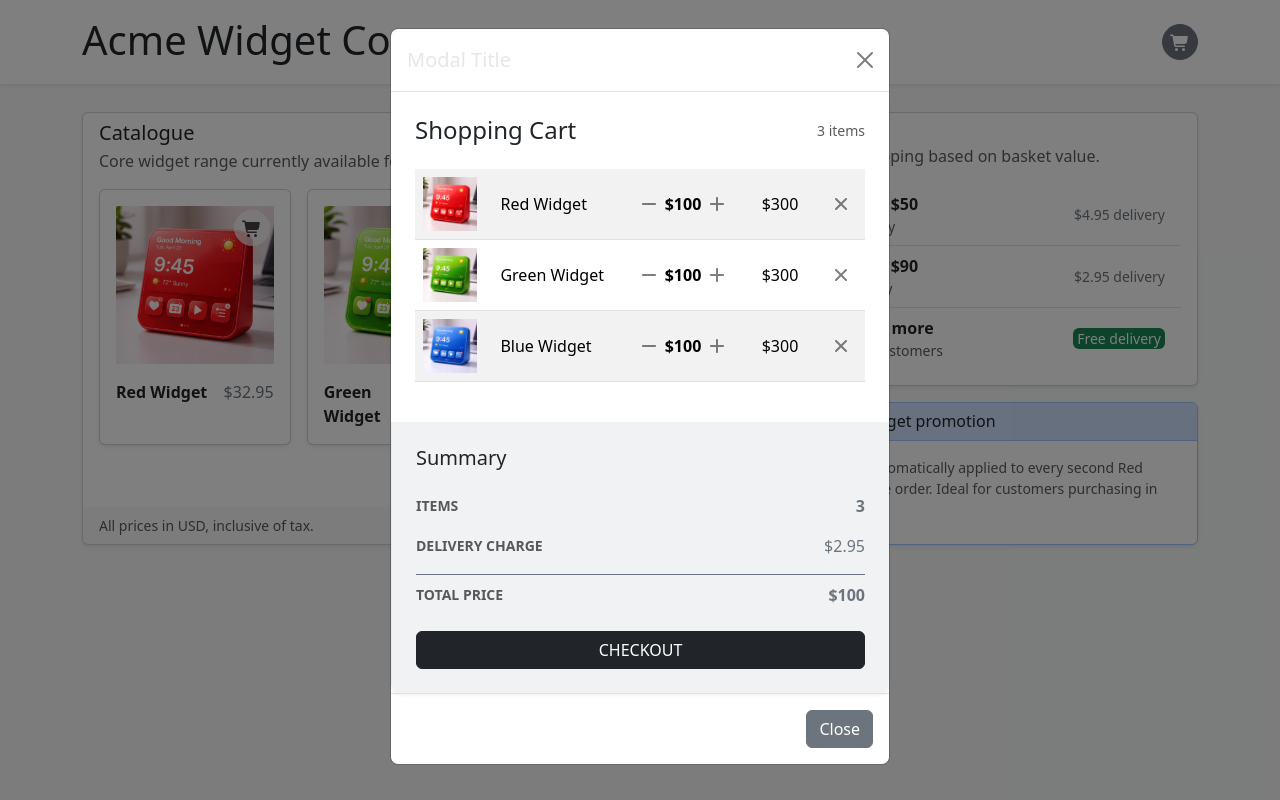
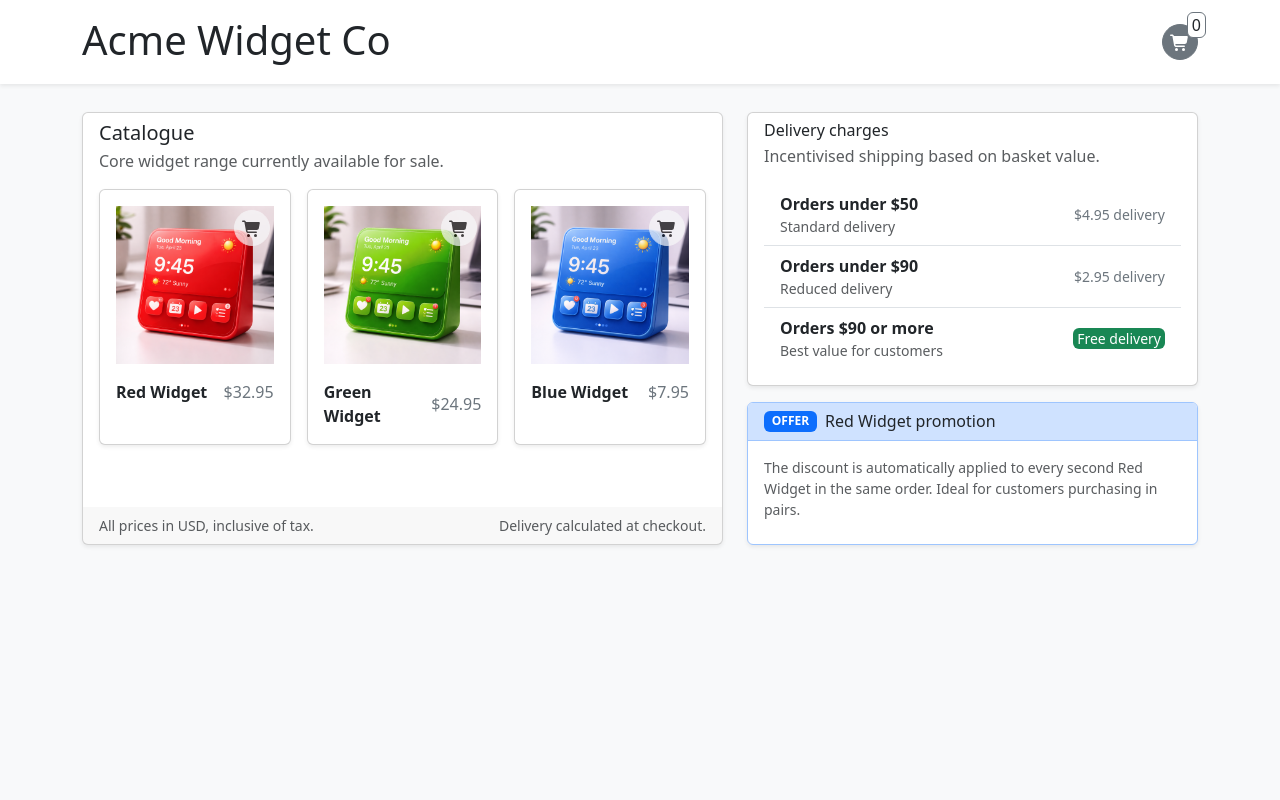
Before and after one commit to DarkDragon009/acme-widget-co, a React (Vite) app: page / in a window 1280 px wide. Built offline with nearby package versions, Linux system fonts and the light colour scheme.

Commit message:
feat(cart): add product add/remove actions and delivery-inclusive total calculation

```diff
--- a/src/App.css
+++ b/src/App.css
@@ -75,3 +75,7 @@
 .icon-btn:hover {
   opacity: 1;
 }
+
+.bg-modal {
+  background: rgba(0, 0, 0, 0.5);
+}
--- a/src/App.tsx
+++ b/src/App.tsx
@@ -10,7 +10,7 @@ import { Modal } from "@/components/Modal";
 import "@/App.css";
 
 const App = () => {
-  const [openModal, setOpenModal] = useState(true);
+  const [openModal, setOpenModal] = useState(false);
 
   return (
     <div className="app bg-light py-5">
--- a/src/components/Modal/Modal.tsx
+++ b/src/components/Modal/Modal.tsx
@@ -5,15 +5,14 @@ import { ShoppingCart } from "@/components/ShoppingCart";
 const Modal = ({ setOpenModal }: { setOpenModal: Function }) => {
   return (
     <div
-      className="modal fade show d-block"
+      className="modal fade show d-block bg-modal"
       tabIndex={-1}
       role="dialog"
-      style={{ backgroundColor: "rgba(0,0,0,0.5)" }}
     >
       <div className="modal-dialog" role="document">
         <div className="modal-content">
           <div className="modal-header">
-            <h5 className="modal-title">Modal Title</h5>
+            <h5 className="modal-title">Shopping Cart</h5>
             <button
               type="button"
               className="btn-close"
@@ -21,15 +20,6 @@ const Modal = ({ setOpenModal }: { setOpenModal: Function }) => {
             />
           </div>
           <ShoppingCart />
-          <div className="modal-footer">
-            <button
-              type="button"
-              className="btn btn-secondary"
-              onClick={() => setOpenModal(false)}
-            >
-              Close
-            </button>
-          </div>
         </div>
       </div>
     </div>
--- a/src/components/ProductCatalogue/ProductCard.tsx
+++ b/src/components/ProductCatalogue/ProductCard.tsx
@@ -12,7 +12,7 @@ interface Product {
 }
 
 const ProductCard = ({ product }: { product: Product }) => {
-  const cardItems = useCartStore((state) => state.cardItems);
+  const cartItems = useCartStore((state) => state.cartItems);
   const increase = useCartStore((state) => state.increase);
   const addProduct = (code: string) => (e: any) => {
     increase(code);
--- a/src/components/ShoppingCart/CartItem.tsx
+++ b/src/components/ShoppingCart/CartItem.tsx
@@ -3,18 +3,17 @@ import React from "react";
 import { FontAwesomeIcon } from "@fortawesome/react-fontawesome";
 import { faPlus, faMinus, faXmark } from "@fortawesome/free-solid-svg-icons";
 
-interface Product {
-  product: {
-    name: string;
-    code: string;
-    price: number;
-    imageUrl: string;
-  };
-}
+import { useCartStore } from "@/stores/useCartStore";
+import products from "@/data/products.json";
 
-const CartItem = ({ product }: Product) => {
+const CartItem = ({ code }: { code: string }) => {
+  const { cartItems, increase, decrease, remove } = useCartStore(
+    (state) => state,
+  );
+  const product: any = products.find((value) => value.code === code);
+
   return (
-    <tr key={product.code}>
+    <tr>
       <td>
         <img
           src={product.imageUrl}
@@ -27,18 +26,20 @@ const CartItem = ({ product }: Product) => {
       <td className="align-content-center">{product.name}</td>
       <td className="fw-semibold align-content-center text-end">
         <div className="d-flex align-items-center">
-          <button className="icon-btn">
+          <button className="icon-btn" onClick={(e) => decrease(code)}>
             <FontAwesomeIcon icon={faMinus} />
           </button>
-          <span>$100</span>
-          <button className="icon-btn">
+          <span>{cartItems[code]}</span>
+          <button className="icon-btn" onClick={(e) => increase(code)}>
             <FontAwesomeIcon icon={faPlus} />
           </button>
         </div>
       </td>
-      <td className="align-content-center">$300</td>
+      <td className="align-content-center">
+        {(cartItems[code] * product.price).toFixed(2)}
+      </td>
       <td className="align-content-center text-end">
-        <button className="icon-btn">
+        <button className="icon-btn" onClick={(e) => remove(code)}>
           <FontAwesomeIcon icon={faXmark} />
         </button>
       </td>
--- a/src/components/ShoppingCart/ShoppingCart.tsx
+++ b/src/components/ShoppingCart/ShoppingCart.tsx
@@ -1,60 +1,44 @@
 import React, { useMemo, useState } from "react";
 
 import CartItem from "./CartItem";
+import Summary from "./Summary";
 
 import { FontAwesomeIcon } from "@fortawesome/react-fontawesome";
 import { faPlus, faMinus, faXmark } from "@fortawesome/free-solid-svg-icons";
 
+import { useCartStore } from "@/stores/useCartStore";
+
 import products from "@/data/products.json";
 
 const ShoppingCart = () => {
+  const { cartItems } = useCartStore((state) => state);
+  const soldItemsCount = Object.values(cartItems).reduce(
+    (total, count) => Number(total) + Number(count),
+    0,
+  );
+
   return (
     <section className="shopping-cart-ui shadow-sm">
       <div className="row g-0">
         <div className="shopping-cart-ui__left p-4">
-          <div className="d-flex justify-content-between align-items-center mb-4">
-            <h2 className="h4 mb-0 text-dark">Shopping Cart</h2>
-            <div className="text-body-secondary small">3 items</div>
+          <div className="d-flex justify-content-between align-items-center">
+            <div className="text-body-secondary small">
+              {Number(soldItemsCount)} items purchased
+            </div>
           </div>
-
-          <table className="table table-striped">
-            <tbody>
-              {products.map((product) => (
-                <CartItem key={product.code} product={product} />
-              ))}
-            </tbody>
-          </table>
+          {Object.values(cartItems).length > 0 && (
+            <table className="table table-striped mt-4">
+              <tbody>
+                {Object.keys(cartItems).map((code) => (
+                  <CartItem key={code} code={code} />
+                ))}
+              </tbody>
+            </table>
+          )}
         </div>
 
         <aside className="shopping-cart-ui__right p-4">
-          <h3 className="h5 mb-4 text-dark">Summary</h3>
-
-          <div className="vstack gap-3">
-            <div className="d-flex justify-content-between align-items-center">
-              <div className="text-uppercase small fw-semibold text-body-secondary">
-                Items
-              </div>
-              <div className="fw-semibold text-secondary">3</div>
-            </div>
-
-            <div className="d-flex justify-content-between align-items-center">
-              <span className="text-uppercase small fw-semibold text-body-secondary">
-                Delivery Charge
-              </span>
-              <span className="text-secondary">$2.95</span>
-            </div>
-
-            <div className="d-flex justify-content-between align-items-center border-top border-secondary pt-2">
-              <div className="text-uppercase small fw-semibold text-body-secondary">
-                Total price
-              </div>
-              <div className="fw-semibold text-secondary">$100</div>
-            </div>
-
-            <button className="btn btn-dark w-100 mt-2" type="button">
-              CHECKOUT
-            </button>
-          </div>
+          <Summary />
         </aside>
       </div>
     </section>
--- /dev/null
+++ b/src/components/ShoppingCart/Summary.tsx
@@ -0,0 +1,53 @@
+import React from "react";
+
+import { useCartStore } from "@/stores/useCartStore";
+import { getDeliveryCharge, getProductsPrice } from "@/utils/calcUtils";
+
+const Summary = () => {
+  const { cartItems } = useCartStore((state) => state);
+  const productsPrice = getProductsPrice(cartItems);
+  const deliveryCharge = getDeliveryCharge(productsPrice);
+  const itemsTotalCount = Object.values(cartItems).reduce(
+    (total, count) => Number(total) + Number(count),
+    0,
+  );
+
+  return (
+    <>
+      <h3 className="h5 mb-4 text-dark">Summary</h3>
+
+      <div className="vstack gap-3">
+        <div className="d-flex justify-content-between align-items-center">
+          <div className="text-uppercase small fw-semibold text-body-secondary">
+            Items
+          </div>
+          <div className="fw-semibold text-secondary">
+            {Number(itemsTotalCount)}
+          </div>
+        </div>
+
+        <div className="d-flex justify-content-between align-items-center">
+          <span className="text-uppercase small fw-semibold text-body-secondary">
+            Delivery Charge
+          </span>
+          <span className="text-secondary">${deliveryCharge}</span>
+        </div>
+
+        <div className="d-flex justify-content-between align-items-center border-top border-secondary pt-2">
+          <div className="text-uppercase small fw-semibold text-body-secondary">
+            Total price
+          </div>
+          <div className="fw-semibold text-secondary">
+            {(productsPrice + deliveryCharge).toFixed(2)}
+          </div>
+        </div>
+
+        <button className="btn btn-dark w-100 mt-2" type="button">
+          CHECKOUT
+        </button>
+      </div>
+    </>
+  );
+};
+
+export default Summary;
--- a/src/layouts/Header/Header.tsx
+++ b/src/layouts/Header/Header.tsx
@@ -3,17 +3,33 @@ import React from "react";
 import { FontAwesomeIcon } from "@fortawesome/react-fontawesome";
 import { faCartShopping } from "@fortawesome/free-solid-svg-icons";
 
+import { useCartStore } from "@/stores/useCartStore";
+
 const Header = ({ setOpenModal }: { setOpenModal: Function }) => {
+  const { cartItems } = useCartStore((state) => state);
+  const purchasedItemsCount = Object.values(cartItems).reduce(
+    (total, count) => Number(total) + Number(count),
+    0,
+  );
+
   return (
     <div className="container">
       <div className="d-flex justify-content-between align-items-center bg-white">
         <h1 className="mb-1 text-dark">Acme Widget Co</h1>
+        <div style={{ position: "relative" }}>
           <button
             className="btn btn-secondary rounded-circle px-0 shopping-cart-btn"
             onClick={(e) => setOpenModal(true)}
           >
             <FontAwesomeIcon icon={faCartShopping} />
           </button>
+          <span
+            className="bg-white border border-secondary px-1 rounded text-dark"
+            style={{ position: "absolute", top: -12, right: -8 }}
+          >
+            {Number(purchasedItemsCount)}
+          </span>
+        </div>
       </div>
     </div>
   );
--- a/src/stores/useCartStore.ts
+++ b/src/stores/useCartStore.ts
@@ -1,28 +1,42 @@
 import { create } from "zustand";
+import { persist } from "zustand/middleware";
 
 type CartState = {
-  cardItems: any;
+  cartItems: any;
   increase: (code: string) => void;
   decrease: (code: string) => void;
+  remove: (code: string) => void;
 };
 
-export const useCartStore = create<CartState>((set) => ({
-  cardItems: {},
+export const useCartStore = create<CartState>()(
+  persist(
+    (set) => ({
+      cartItems: {},
       increase: (code) => {
         set((state) => {
-      if (state.cardItems[code]) state.cardItems[code]++;
-      else state.cardItems[code] = 1;
+          if (state.cartItems[code]) state.cartItems[code]++;
+          else state.cartItems[code] = 1;
 
-      return { ...state, cardItems: { ...state.cardItems } };
+          return { ...state, cartItems: { ...state.cartItems } };
         });
       },
       decrease: (code) => {
         set((state) => {
-      state.cardItems[code]--;
+          state.cartItems[code]--;
 
-      if (state.cardItems[code] === 0) delete state.cardItems[code];
+          if (state.cartItems[code] === 0) delete state.cartItems[code];
 
-      return { ...state, cardItems: { ...state.cardItems } };
+          return { ...state, cartItems: { ...state.cartItems } };
         });
       },
-}));
+      remove: (code) => {
+        set((state) => {
+          delete state.cartItems[code];
+
+          return { ...state, cartItems: { ...state.cartItems } };
+        });
+      },
+    }),
+    { name: "cart-storage" },
+  ),
+);
--- /dev/null
+++ b/src/types/Product.ts
@@ -0,0 +1,6 @@
+export interface Product {
+  name: string;
+  code: string;
+  price: number;
+  imageUrl: number;
+}
--- /dev/null
+++ b/src/types/index.ts
@@ -0,0 +1 @@
+export type { Product } from "./Product";
--- /dev/null
+++ b/src/utils/calcUtils.ts
@@ -0,0 +1,31 @@
+import products from "@/data/products.json";
+
+export const getProductsPrice = (cartItems: any): number => {
+  let i = 0;
+
+  return Number(
+    Object.entries(cartItems).reduce((total, [code, count]: any) => {
+      const product: any = products.find((value) => value.code === code);
+
+      if (code === "R01") {
+        if (count % 2 === 0)
+          return Number(total) + (count / 2.0) * product.price * 1.5;
+        else
+          return (
+            Number(total) +
+            ((count - 1) / 2.0) * product.price * 1.5 +
+            product.price
+          );
+      }
+
+      return Number(total) + count * product.price;
+    }, 0),
+  );
+};
+
+export const getDeliveryCharge = (totalPrice: number) => {
+  if (totalPrice === 0) return 0;
+  if (totalPrice < 50) return 4.95;
+  if (totalPrice < 90) return 2.95;
+  return 0;
+};
```
Lines whose indentation alone changed are shown as unchanged.
